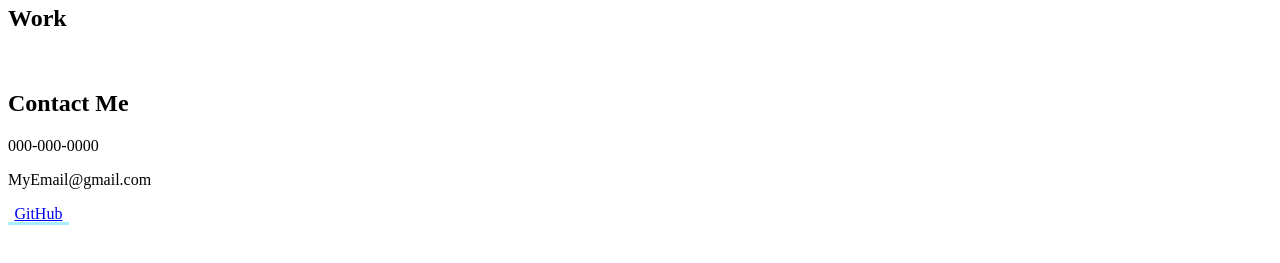
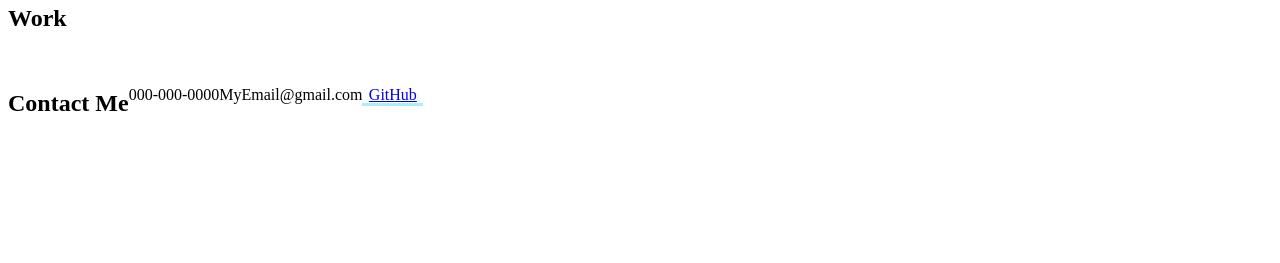
Before and after one commit to bikeller104/02BrentKellerAboutMeWebsite, a plain HTML site: page index.html in a window 1280 px wide. Shown: the part 435-698 px from the top of the page. Drawn offline with Linux system fonts and the light colour scheme.

Commit message:
added a footer and contact layout classes

```diff
--- a/assets/css/style.css
+++ b/assets/css/style.css
@@ -44,6 +44,22 @@ direct child of a navlist */
     text-align: right;
     white-space: nowrap;
 }
+
+
+.footer {
+    display: flex;
+    flex-direction: row;
+}
+
+.footer:nth-child(2)
+{
+    justify-content: center;
+}
+
+.contact {
+    display: flex;
+}
+
 
 /*class to target the header nav list */
 .nav_list {
```
